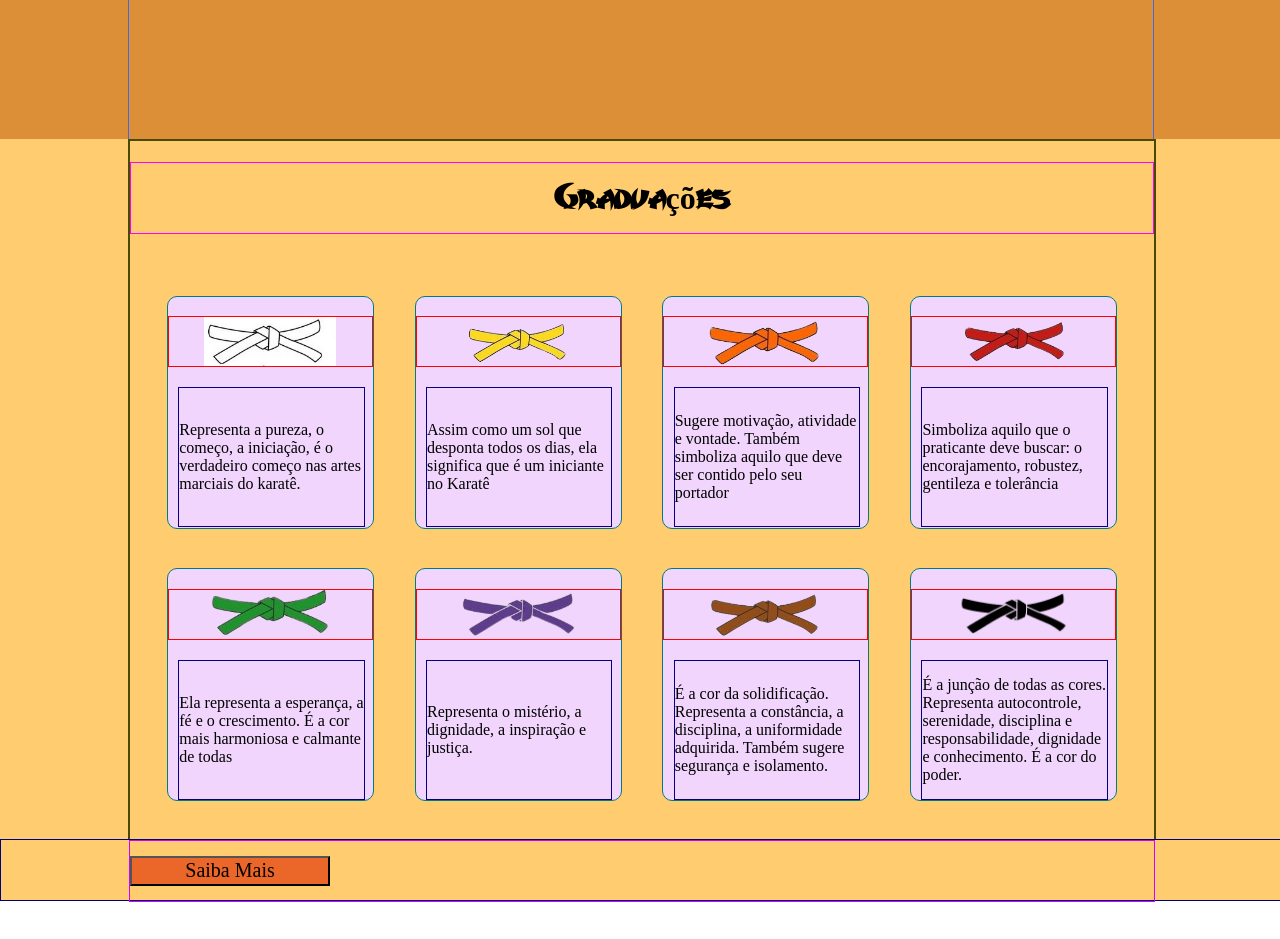
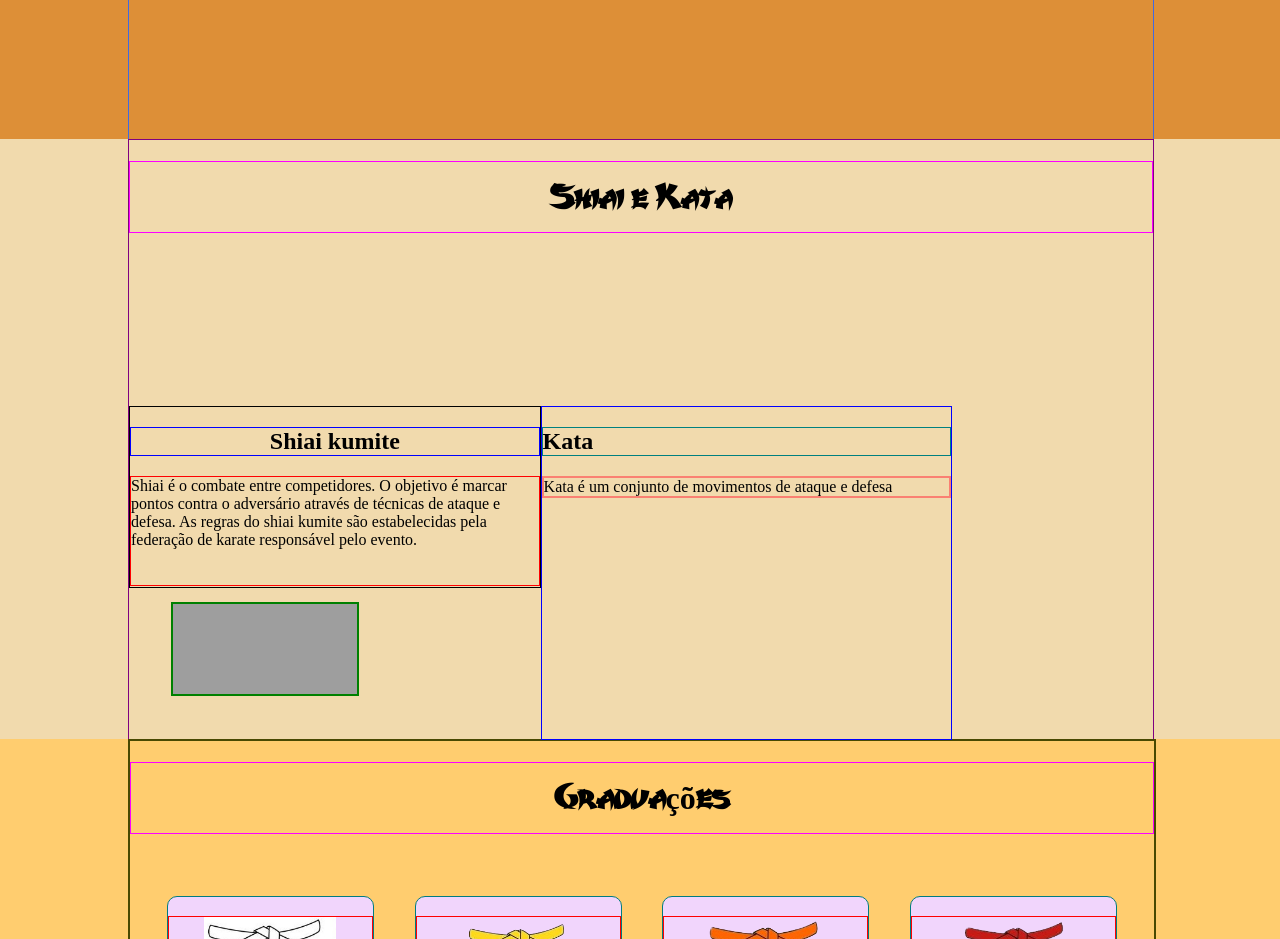
Before and after one commit to JuliaIFreitas/Projeto-Individual, a plain HTML site: page index.html in a window 1280 px wide. Shown: the part 4700-5639 px from the top of the page. Before the commit the page ends 5602 px from the top, so only its background shows below. Drawn offline with Linux system fonts and the light colour scheme; grey boxes are pictures that could not be loaded; files whose address does not match are found by name; a web font is replaced by a local one.

Commit message:
Nova parte do site criada

```diff
--- a/index.css
+++ b/index.css
@@ -337,9 +337,11 @@ body {
 .ods .container {
     width: 80%;
     height: 100%;
-    /* display: flex; */
+    display: flex;
     margin: 0 10%;
     border: 1px solid black;
+    flex-wrap: wrap;
+    justify-content: space-around;
 }
 
 .ods .container .oq {
@@ -379,16 +381,14 @@ body {
     background-color: cornflowerblue;
     width: 30%;
     height: 30%;
-    margin: 0 50%;
-    display: flex;
-    justify-content: center;
+    /* margin: 0 5%; */
     font-size: 20px;
 }
 
 .escolhido {
     width: 100%;
     height: 500px;
-    background-color: aliceblue;
+    background-color: rgb(155, 252, 142);
 }
 
 .escolhido .container {
@@ -396,19 +396,23 @@ body {
     height: 100%;
     margin: 0 10%;
     border: 1px solid red;
-    align-items: flex-end;
+    display: flex;
+    flex-wrap: wrap;
+    justify-content: space-around;
+    align-items: center;
 }
 
 .escolhido .container .ods3 {
     border: 1px solid black;
-    width: 100%;
+    width: 35%;
     height: 70%;
-    /* margin: 0 10%; */
+    margin: 0 8%;
 }
 
 .escolhido .container .ods3 h2 {
     border: 1px solid pink;
-    width: 20%;
+    width: 100%;
+    font-size: 25px;
     justify-content: center;
     align-items: center;
     display: flex;
@@ -416,45 +420,21 @@ body {
 
 .escolhido .container .ods3 p {
     border: 1px solid blue;
-    width: 40%;
-    height: 50%;
+    width: 100%;
+    height: 70%;
+    display: flex;
+    justify-content: center;
+    align-items: center;
+    font-size: 20px;
 }
 
-.escolhido .container .ods3 img {
+.escolhido .container img {
     height: 50%;
-    width: 20%;
+    width: 40%;
     display: flex;
     justify-content: center;
     border: 2px solid purple;
-    margin: 0 60%;
 }
-
-/* .onu .container .escolhido {
-    width: 35%;
-    height: 50%;
-    border: 2px solid rebeccapurple;
-    background-color: white;
-    margin: 0 2%;
-}
-
-.onu .container .escolhido h2 {
-    width: 100%;
-    height: 10%;
-    border: 2px solid greenyellow;
-    display: flex;
-    align-items: center;
-    justify-content: center;
-}
-
-.onu .container .escolhido p {
-    width: 90%;
-    border: 2px solid rgb(155, 21, 43);
-    height: 70%;
-    display: flex;
-    margin: 0 5%;
-    align-items: center;
-    justify-content: center;
-} */
 
 .senseis {
     width: 100%;
@@ -476,6 +456,60 @@ body {
     border: 1px solid teal;
     width: 40%;
     height: 20%;
+}
+
+.shiaikata {
+    height: 600px;
+    width: 100%;
+    background-color: rgb(241, 218, 173);
+}
+
+.shiaikata .container {
+    width: 80%;
+    height: 100%;
+    margin: 0 10%;
+    border: 1px solid purple;
+    display: flex;
+    flex-wrap: wrap;
+}
+
+.shiaikata .container .shiai {
+    border: 1px solid black;
+    width: 40%;
+    height: 30%;
+}
+
+.shiaikata .container .shiai h2 {
+    border: 1px solid blue;
+    display: flex;
+    justify-content: center;
+    align-items: center;
+}
+
+.shiaikata .container .shiai p {
+    border: 1px solid red;
+    height: 60%;
+}
+
+.shiaikata .container .shiai img {
+    border: 2px solid green;
+    height: 50%;
+    width: 45%;
+    margin: 0 10%;
+    display: flex;
+}
+
+.shiaikata .container .kata {
+    border: 1px solid blue;
+    width: 40%;
+}
+
+.shiaikata .container .kata h2 {
+    border: 1px solid teal;
+}
+
+.shiaikata .container .kata p {
+    border: 2px solid salmon;
 }
 
 .graduacoes {
@@ -501,6 +535,10 @@ body {
     border-radius: 10px;
     margin: 0 2%;
     background-color: rgb(241, 213, 252);
+}
+
+.faixa h2:hover {
+    width: 105%;
 }
 
 .graduacoes .container .faixa h2 {
--- a/index.html
+++ b/index.html
@@ -197,14 +197,11 @@
                 <p>Eu escolhi o ODS 3 - Saúde de Qualidade
                     <br>Pois, independente do seu objetivo ao praticar, o karatê lhe proporcionará uma melhor saúde e bem-estar. Sendo ela tanto física quanto mental. Melhor disposição, força, determinação, foco e concentração.
                 </p>
-
-                <img src="IMAGENS/ods3.png" alt="">
-
             </div>
 
-            <!-- <div class="imagem">
+            <div class="imagem">
                 <img src="IMAGENS/ods3.png" alt="">
-            </div> -->
+            </div>
         </div>
     </div>
 
@@ -220,6 +217,26 @@
             <p class="senseiWagner">Wagner</p>
             <p class="senseiRildo">Rildo</p>
             <p class="senseiGilberto">Gilberto</p>
+        </div>
+    </div>
+
+    <div class="shiaikata">
+        <div class="container">
+            <h1>Shiai e Kata</h1>
+
+            <div class="shiai">
+                <h2>Shiai kumite</h2>
+                <p>Shiai é o combate entre competidores. O objetivo é marcar pontos contra o adversário através de técnicas de ataque e defesa. As regras do shiai kumite são estabelecidas pela federação de karate responsável pelo evento.</p>
+
+                <!-- <div class="gifShiai"> -->
+                    <img src="IMAGENS/shiai.gif" alt="">
+                <!-- </div> -->
+            </div>
+
+            <div class="kata">
+                <h2>Kata</h2>
+                <p>Kata é um conjunto de movimentos de ataque e defesa</p>
+            </div>
         </div>
     </div>
 
```
Also changed, not shown: 1 other file.
